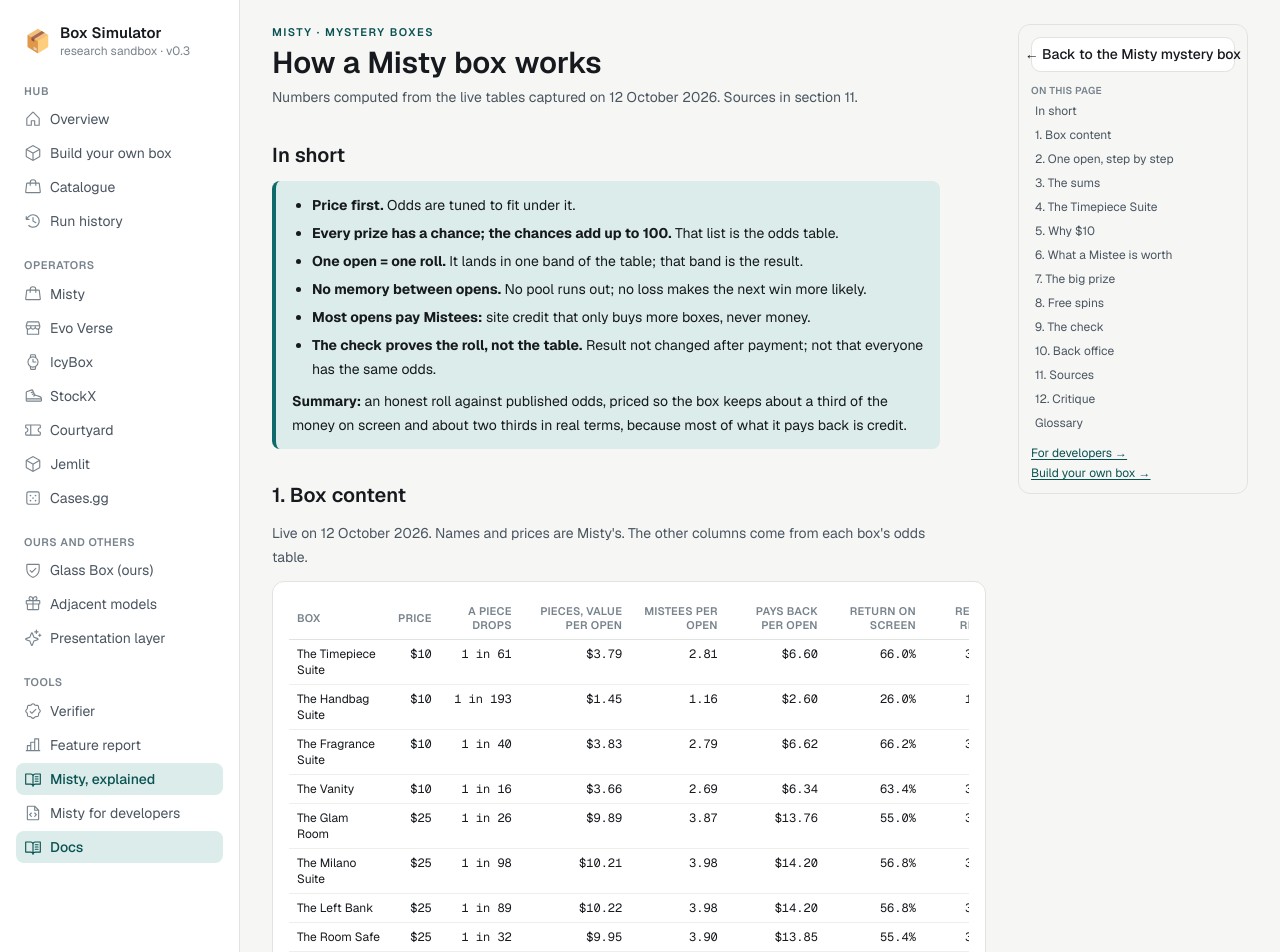
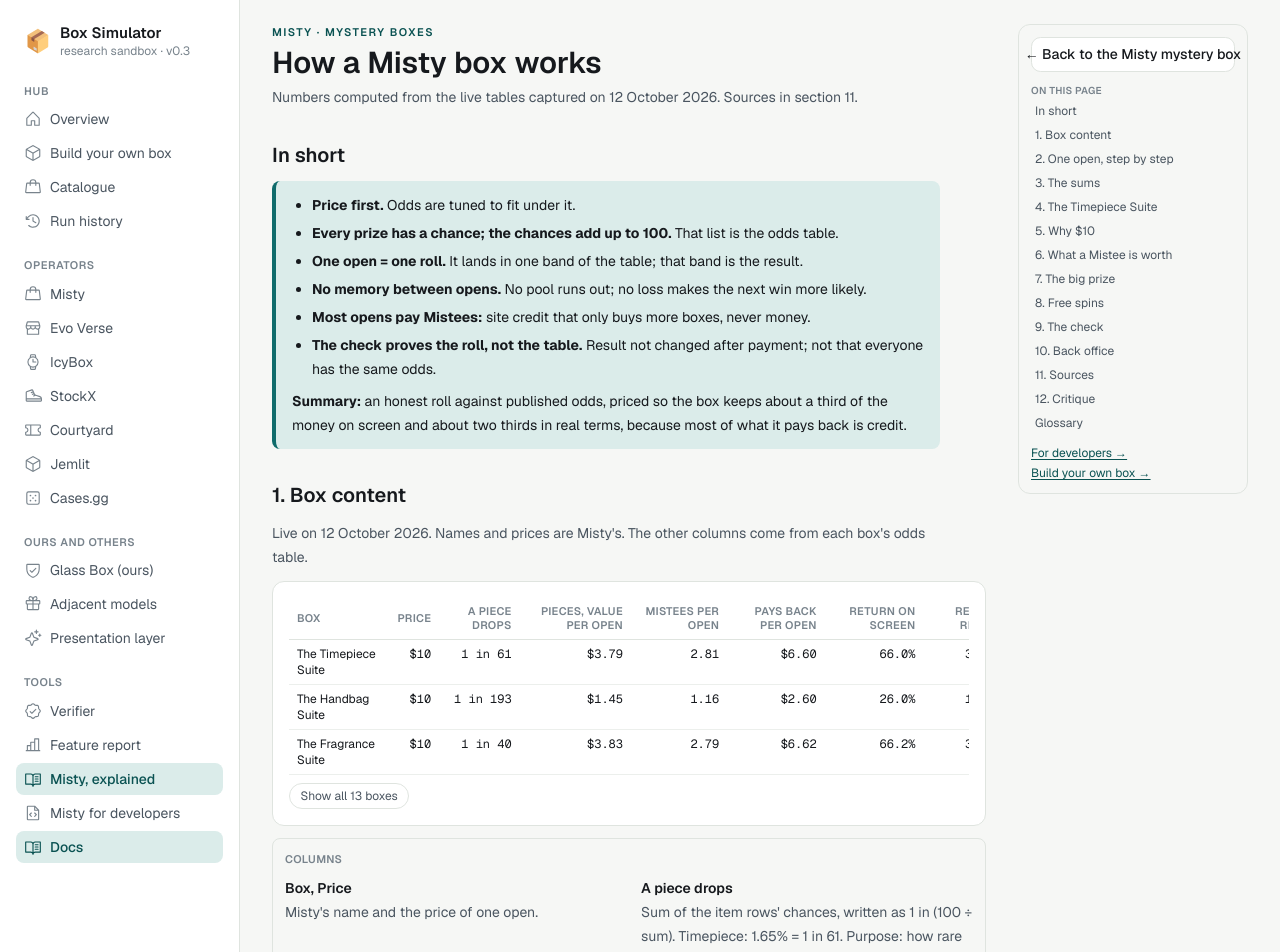
Before and after one commit to Optinet-Solutions-AI/mys_sim, a Next.js app: page /docs/misty in a window 1280 px wide. Shown: the top 952 px of the page. Built offline with nearby package versions, Linux system fonts and the light colour scheme.

Commit message:
Explanation page: box table shows three rows, unfolds on click
Co-Authored-By: Claude Fable 5.1 <noreply@anthropic.com>

```diff
--- a/src/app/docs/misty/page.tsx
+++ b/src/app/docs/misty/page.tsx
@@ -2,6 +2,7 @@ import Link from "next/link";
 import { MISTY_BOXES, bonusEv, mistyBox, mistyMath, type MistyMath } from "@/engine/labs/misty";
 import { money, num, oneIn, pct } from "@/lib/format";
 import { Badge, Card, Td, Th } from "@/components/ui";
+import { CollapsibleTable } from "@/components/CollapsibleTable";
 
 export const metadata = { title: "Misty, explained · Simulator" };
 
@@ -156,39 +157,15 @@ export default function MistyDocsPage() {
           <H2 id="boxes">1. Box content</H2>
           <P>Live on {CAPTURED}. Names and prices are Misty&apos;s. The other columns come from each box&apos;s odds table.</P>
           <Card>
-            <div className="overflow-x-auto">
-              <table className="w-full min-w-[720px] text-xs">
-                <thead>
-                  <tr>
-                    <Th>Box</Th>
-                    <Th right>Price</Th>
-                    <Th right>A piece drops</Th>
-                    <Th right>Pieces, value per open</Th>
-                    <Th right>Mistees per open</Th>
-                    <Th right>Pays back per open</Th>
-                    <Th right>Return on screen</Th>
-                    <Th right>Return really</Th>
-                  </tr>
-                </thead>
-                <tbody>
-                  {MISTY_BOXES.map((b) => {
-                    const bm = mistyMath(b, undefined, b.bonus, V);
-                    return (
-                      <tr key={b.slug} className="border-t border-line">
-                        <Td>{b.name}</Td>
-                        <Td right mono>{b.price > 0 ? money(b.price) : "free"}</Td>
-                        <Td right mono>{bm.pItem > 0 ? oneIn(bm.pItem) : "never"}</Td>
-                        <Td right mono>{money(bm.evItems, 2)}</Td>
-                        <Td right mono>{bm.evMistees.toFixed(2)}</Td>
-                        <Td right mono>{money(bm.payFace, 2)}</Td>
-                        <Td right mono>{b.price > 0 ? pct(bm.returnFace) : "–"}</Td>
-                        <Td right mono>{b.price > 0 ? pct(bm.returnReal) : "–"}</Td>
-                      </tr>
-                    );
-                  })}
-                </tbody>
-              </table>
-            </div>
+            <CollapsibleTable
+              head={["Box", "Price", "A piece drops", "Pieces, value per open", "Mistees per open", "Pays back per open", "Return on screen", "Return really"]}
+              rows={MISTY_BOXES.map((b) => {
+                const bm = mistyMath(b, undefined, b.bonus, V);
+                return [b.name, b.price > 0 ? money(b.price) : "free", bm.pItem > 0 ? oneIn(bm.pItem) : "never", money(bm.evItems, 2), bm.evMistees.toFixed(2), money(bm.payFace, 2), b.price > 0 ? pct(bm.returnFace) : "–", b.price > 0 ? pct(bm.returnReal) : "–"];
+              })}
+              initial={3}
+              noun="boxes"
+            />
           </Card>
           <Legend
             items={[
--- /dev/null
+++ b/src/components/CollapsibleTable.tsx
@@ -0,0 +1,42 @@
+"use client";
+import { useState } from "react";
+import { Td, Th } from "./ui";
+
+/** A table that shows the first few rows and unfolds on click. Cells are plain strings so a server page can pass them. */
+export function CollapsibleTable({ head, rows, initial = 3, minWidth = 720, noun = "rows" }: { head: string[]; rows: string[][]; initial?: number; minWidth?: number; noun?: string }) {
+  const [open, setOpen] = useState(false);
+  const shown = open ? rows : rows.slice(0, initial);
+  return (
+    <div>
+      <div className="overflow-x-auto">
+        <table className="w-full text-xs" style={{ minWidth }}>
+          <thead>
+            <tr>
+              {head.map((h, i) => (
+                <Th key={h} right={i > 0}>
+                  {h}
+                </Th>
+              ))}
+            </tr>
+          </thead>
+          <tbody>
+            {shown.map((r, i) => (
+              <tr key={i} className="border-t border-line">
+                {r.map((c, j) => (
+                  <Td key={j} right={j > 0} mono={j > 0}>
+                    {c}
+                  </Td>
+                ))}
+              </tr>
+            ))}
+          </tbody>
+        </table>
+      </div>
+      {rows.length > initial && (
+        <button type="button" className="chip mt-2" onClick={() => setOpen((o) => !o)}>
+          {open ? `Show fewer` : `Show all ${rows.length} ${noun}`}
+        </button>
+      )}
+    </div>
+  );
+}
```
